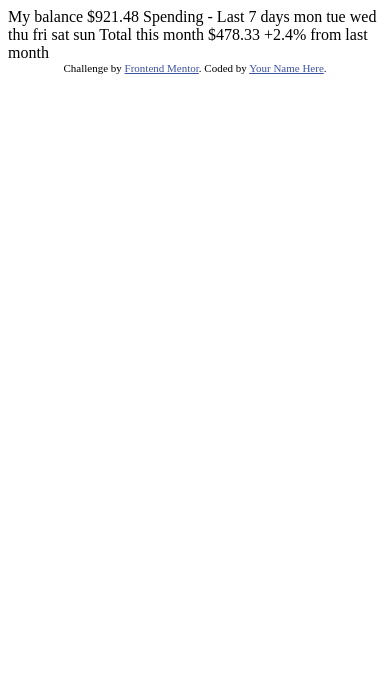
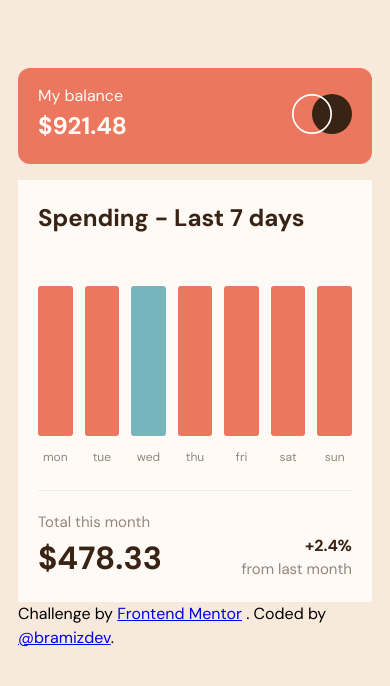
Before and after one commit to bramizdev/expenses-chart-component, a plain HTML site: page index.html in a window 390 px wide. Drawn offline with Linux system fonts and the light colour scheme.

Commit message:
📱 Finish mobile view

```diff
--- a/index.html
+++ b/index.html
@@ -1,43 +1,102 @@
 <!DOCTYPE html>
 <html lang="en">
   <head>
-  <meta charset="UTF-8">
-  <meta name="viewport" content="width=device-width, initial-scale=1.0"> <!-- displays site properly based on user's device -->
-
-  <link rel="icon" type="image/png" sizes="32x32" href="./images/favicon-32x32.png">
-
+    <!-- displays site properly based on user's device -->
+    <meta charset="UTF-8" />
+    <meta name="viewport" content="width=device-width, initial-scale=1.0" />
+    <!-- Favicon -->
+    <link
+      rel="icon"
+      type="image/png"
+      sizes="32x32"
+      href="./images/favicon-32x32.png"
+    />
+    <!-- Author and description -->
+    <meta name="author" content="Brayan Miza" />
+    <meta
+      name="description"
+      content="This is my solution to the Expenses chart component challenge on Frontend Mentor."
+    />
+    <!-- Google Fonts -->
+    <link rel="preconnect" href="https://fonts.googleapis.com" />
+    <link rel="preconnect" href="https://fonts.gstatic.com" crossorigin />
+    <link
+      href="https://fonts.googleapis.com/css2?family=DM+Sans:wght@400;700&display=swap"
+      rel="stylesheet"
+    />
+    <!-- Custom CSS -->
+    <link rel="stylesheet" href="./styles.css" />
+    <!-- Script -->
+    <script defer src="./script.js"></script>
+    <!-- Title -->
     <title>Frontend Mentor | Expenses chart component</title>
-
-  <!-- Feel free to remove these styles or customise in your own stylesheet 👍 -->
-  <style>
-    .attribution { font-size: 11px; text-align: center; }
-    .attribution a { color: hsl(228, 45%, 44%); }
-  </style>
   </head>
   <body>
-
-  My balance
-  $921.48
-
-  Spending - Last 7 days
-
-  mon
-  tue
-  wed
-  thu
-  fri
-  sat
-  sun
-
-  Total this month
-  $478.33
-
-  +2.4%
-  from last month
-
-  <div class="attribution">
-    Challenge by <a href="https://www.frontendmentor.io?ref=challenge" target="_blank">Frontend Mentor</a>.
-    Coded by <a href="#">Your Name Here</a>.
+    <h1 class="visually-hidden">Expenses chart component</h1>
+    <div class="wrapper">
+      <header class="header">
+        <div class="header__text-container">
+          <h2 class="header__heading">My balance</h2>
+          <p class="header__balance" id="balance">$921.48</p>
         </div>
+        <img
+          class="header__icon"
+          src="./images/logo.svg"
+          alt=""
+          aria-hidden="true"
+        />
+      </header>
+      <main class="spendings">
+        <h2 class="spendings__heading">Spending - Last 7 days</h2>
+        <div class="chart">
+          <div class="chart__division">
+            <div class="chart__bar"></div>
+            <p class="chart__day">mon</p>
+          </div>
+          <div class="chart__division">
+            <div class="chart__bar"></div>
+            <p class="chart__day">tue</p>
+          </div>
+          <div class="chart__division">
+            <div class="chart__bar highest-day"></div>
+            <p class="chart__day">wed</p>
+          </div>
+          <div class="chart__division">
+            <div class="chart__bar"></div>
+            <p class="chart__day">thu</p>
+          </div>
+          <div class="chart__division">
+            <div class="chart__bar"></div>
+            <p class="chart__day">fri</p>
+          </div>
+          <div class="chart__division">
+            <div class="chart__bar"></div>
+            <p class="chart__day">sat</p>
+          </div>
+          <div class="chart__division">
+            <div class="chart__bar"></div>
+            <p class="chart__day">sun</p>
+          </div>
+        </div>
+        <div class="total">
+          <p class="total__heading">Total this month</p>
+          <div class="total__data-container">
+            <p class="total__data">$478.33</p>
+            <div class="total__last-month-container">
+              <p class="total__percentage">+2.4%</p>
+              <p class="total__text">from last month</p>
+            </div>
+          </div>
+        </div>
+      </main>
+    </div>
+    <footer class="attribution">
+      Challenge by
+      <a href="https://www.frontendmentor.io?ref=challenge" target="_blank">
+        Frontend Mentor</a
+      >
+      . Coded by
+      <a href="https://github.com/bramizdev">@bramizdev</a>.
+    </footer>
   </body>
 </html>
--- /dev/null
+++ b/styles.css
@@ -0,0 +1,206 @@
+/* ----- Custom properties ----- */
+:root {
+  --clr-primary-500: hsl(10, 79%, 65%);
+
+  --clr-secondary-500: hsl(186, 34%, 60%);
+
+  --clr-neutral-100: hsl(33, 100%, 98%);
+  --clr-neutral-200: hsl(27, 66%, 92%);
+  --clr-neutral-500: hsl(28, 10%, 53%);
+  --clr-neutral-900: hsl(25, 47%, 15%);
+
+  --ff-base: 'DM Sans', sans-serif;
+
+  --fw-400: 400;
+  --fw-700: 700;
+}
+
+/* ----- CSS Reset ----- */
+/*
+  1. Use a more-intuitive box-sizing model.
+*/
+*,
+*::before,
+*::after {
+  box-sizing: border-box;
+}
+/*
+  2. Remove default margin
+*/
+* {
+  margin: 0;
+  padding: 0;
+}
+/*
+  3. Allow percentage-based heights in the application
+*/
+html,
+body {
+  height: 100%;
+}
+/*
+  Typographic tweaks!
+  4. Add accessible line-height
+  5. Improve text rendering
+*/
+body {
+  line-height: 1.5;
+  -webkit-font-smoothing: antialiased;
+}
+/*
+  6. Improve media defaults
+*/
+img,
+picture,
+video,
+canvas,
+svg {
+  display: block;
+  max-width: 100%;
+}
+/*
+  7. Remove built-in form typography styles
+*/
+input,
+button,
+textarea,
+select {
+  font: inherit;
+}
+/*
+  8. Avoid text overflows
+*/
+p,
+h1,
+h2,
+h3,
+h4,
+h5,
+h6 {
+  overflow-wrap: break-word;
+}
+
+/* ----- Utilities ----- */
+.visually-hidden:not(:focus):not(:active) {
+  border-width: 0;
+  clip: rect(0, 0, 0, 0);
+  height: 1px;
+  margin: -1px;
+  overflow: hidden;
+  padding: 0;
+  position: absolute;
+  white-space: nowrap;
+  width: 1px;
+}
+
+.wrapper {
+  display: grid;
+  gap: 1rem;
+}
+
+/* ----- General styling ----- */
+body {
+  background-color: var(--clr-neutral-200);
+  padding: 4.25rem 1.125rem;
+  font-family: var(--ff-base);
+}
+
+/* ----- Header ----- */
+.header {
+  background-color: var(--clr-primary-500);
+  color: var(--clr-neutral-100);
+  padding: 1.25rem;
+  padding-top: 1rem;
+  display: flex;
+  justify-content: space-between;
+  border-radius: 0.75rem;
+}
+
+.header__heading {
+  font-size: 1rem;
+  font-weight: var(--fw-400);
+}
+
+.header__balance {
+  font-size: 24px;
+  font-weight: var(--fw-700);
+}
+
+.header__icon {
+  max-width: 3.75rem;
+}
+
+/* ----- Spendings ----- */
+.spendings {
+  background-color: var(--clr-neutral-100);
+  padding: 1.25rem;
+}
+
+.spendings__heading {
+  font-size: 1.5rem;
+  color: var(--clr-neutral-900);
+}
+
+/* --- Chart --- */
+.chart {
+  display: grid;
+  grid-template-columns: repeat(7, 1fr);
+  column-gap: 0.75rem;
+  margin-top: 3.125rem;
+  padding-bottom: 1.5rem;
+  border-bottom: 1px solid var(--clr-neutral-200);
+}
+
+.chart__division {
+  display: grid;
+  gap: 0.75rem;
+}
+
+.chart__bar {
+  background-color: var(--clr-primary-500);
+  width: 100%;
+  height: 150px;
+  border-radius: 3px;
+}
+
+.chart__day {
+  color: var(--clr-neutral-500);
+  text-align: center;
+  font-size: 0.75rem;
+}
+
+.highest-day {
+  background-color: var(--clr-secondary-500);
+}
+
+/* --- Total --- */
+.total {
+  margin-top: 1.25rem;
+}
+
+.total__heading {
+  font-size: 0.9375rem;
+  color: var(--clr-neutral-500);
+}
+
+.total__data-container {
+  display: flex;
+  justify-content: space-between;
+}
+
+.total__data {
+  font-size: 2rem;
+  font-weight: var(--fw-700);
+  color: var(--clr-neutral-900);
+}
+
+.total__percentage {
+  text-align: right;
+  font-weight: var(--fw-700);
+  color: var(--clr-neutral-900);
+}
+
+.total__text {
+  font-size: 0.9375rem;
+  color: var(--clr-neutral-500);
+}
```
Also changed, not shown: script.js (added). Lines whose indentation alone changed are shown as unchanged.
